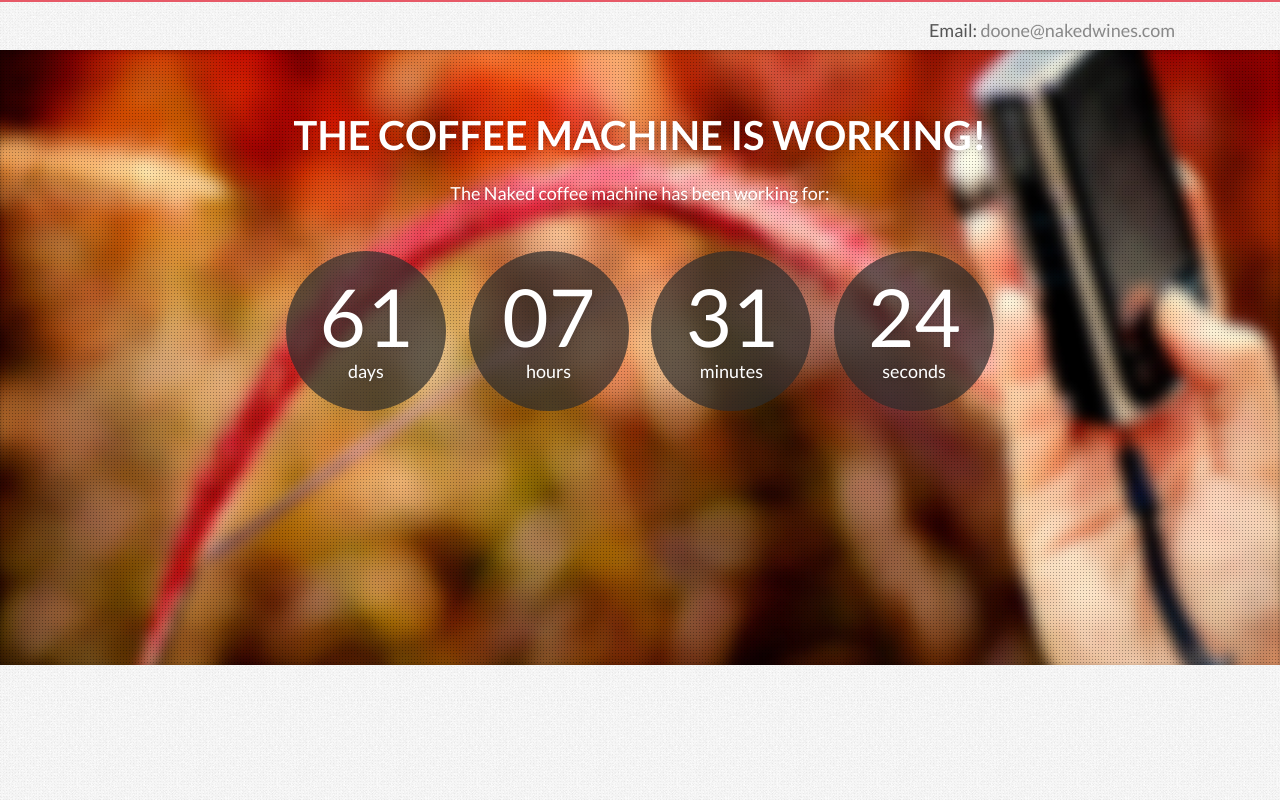
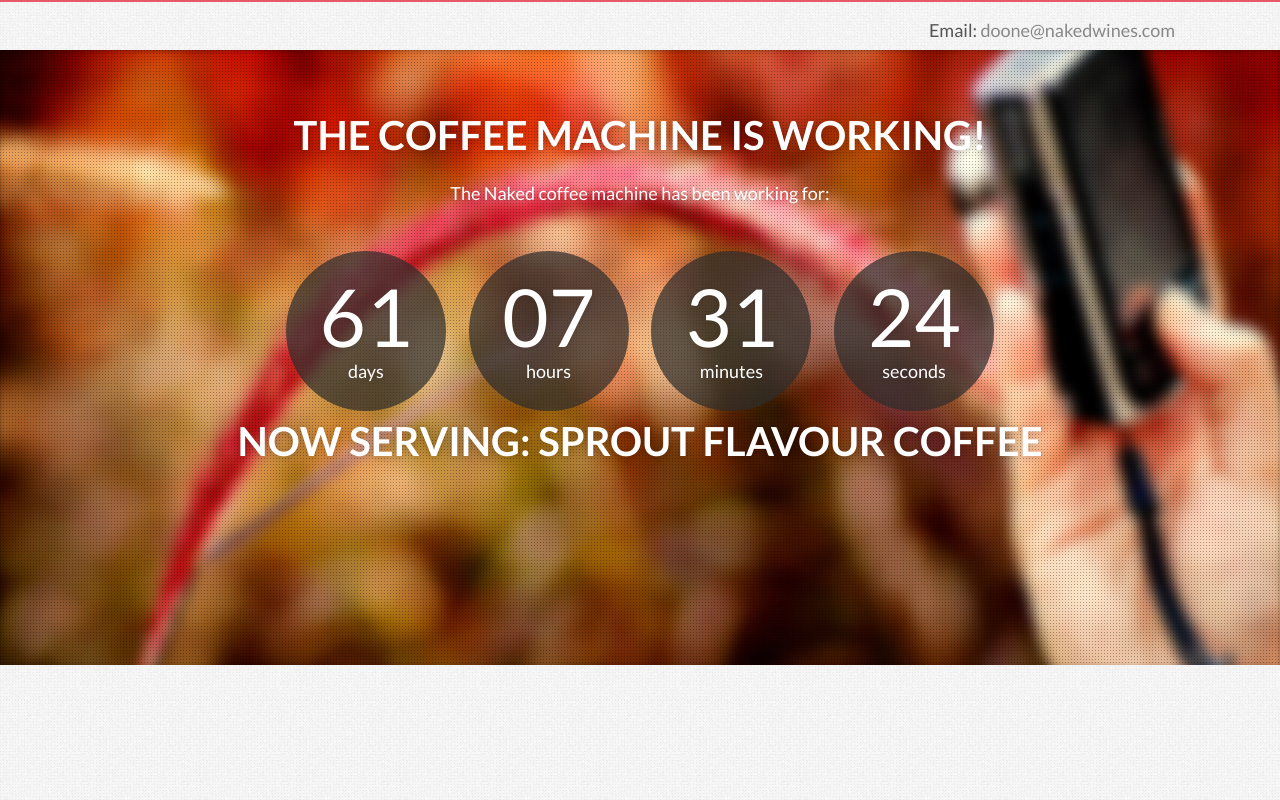
Before and after one commit to drei01/isthenakedcoffeemachineworking, a plain HTML site: page index.html in a window 1280 px wide. Drawn offline with Linux system fonts and the light colour scheme.

Commit message:
add now serving

```diff
--- a/index.html
+++ b/index.html
@@ -68,6 +68,11 @@
                             </div>
                         </div>
                     </div>
+					<div class="row">
+						<div class="span12">
+							<h2>Now serving: Sprout Flavour Coffee</h2>
+						</div>
+					</div>
                 </div>
             </div>
         </div>
```
